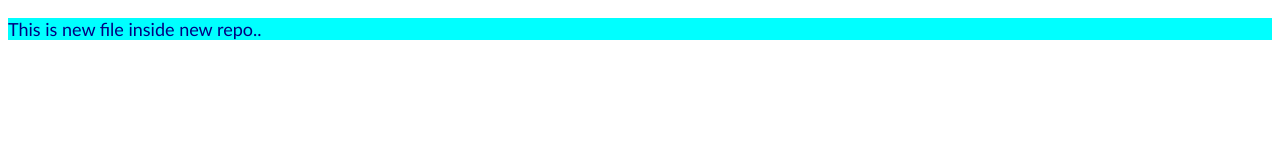
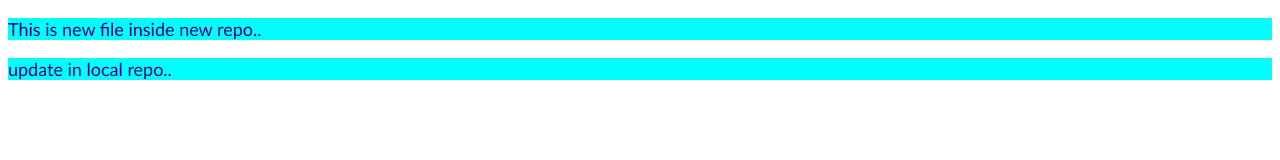
Before and after one commit to ShubhamSdet-1/localrepo, a plain HTML site: page index.html in a window 1280 px wide. Drawn offline with Linux system fonts and the light colour scheme.

Commit message:
update in local repo

```diff
--- a/index.html
+++ b/index.html
@@ -8,5 +8,6 @@
 </head>
 <body>
     <p>This is new file inside new repo..</p>
+    <p>update in local repo..</p>
 </body>
 </html>
```
